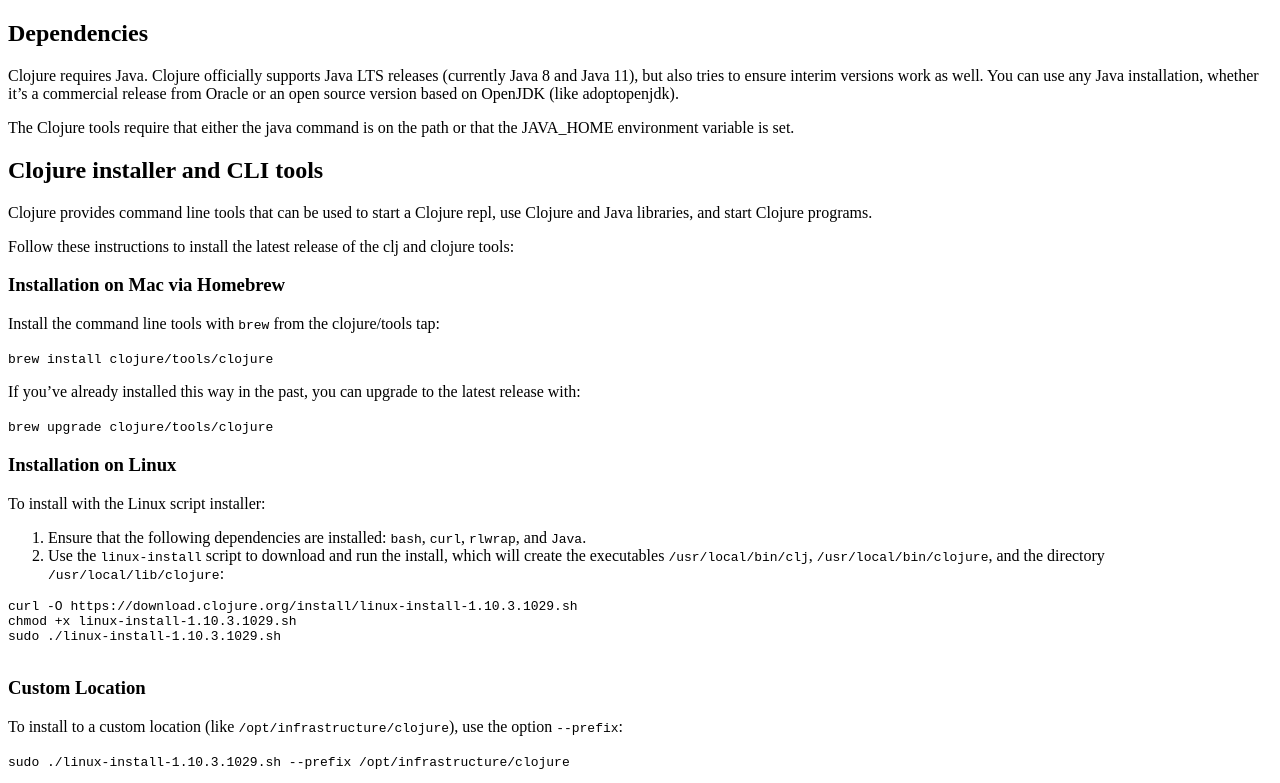
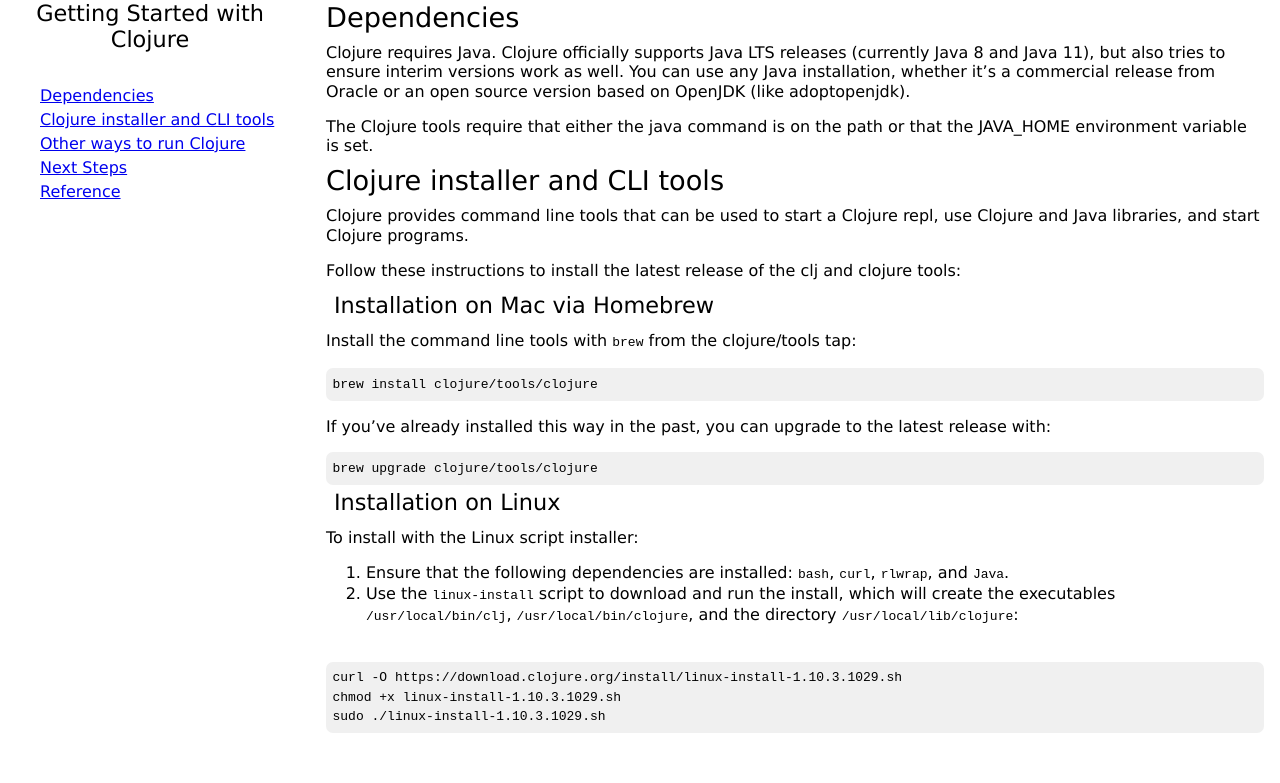
Before and after one commit to nsaritzky/fcc-technical-doc, a website: page index.html in a window 1280 px wide. Shown: the top 783 px of the page. Drawn offline with Linux system fonts and the light colour scheme.

Commit message:
CSS rough draft, all tests passing

```diff
--- a/index.css
+++ b/index.css
@@ -0,0 +1,78 @@
+.main-section {
+  line-height: 1.2em;
+  text-align: left;
+}
+
+.sub-section {
+}
+
+.section-content {
+  margin: 8px;
+}
+
+:root {
+  --navbar-width: 300px;
+}
+
+.sansserif {
+  font-family: Verdana, Arial, Helvetica, sans-serif;
+}
+
+@media (min-width: 825px) {
+  #navbar {
+    position: fixed;
+    top: 0;
+    left: 0;
+    width: var(--navbar-width);
+  }
+
+  #main-doc {
+    margin-left: calc(var(--navbar-width) + 10px);
+  }
+}
+
+@media (max-width: 825px) {
+  #navbar {
+    position: static;
+    width: 100%;
+  }
+
+  #main-doc {
+    margin-left: 0;
+  }
+}
+
+#navbar header {
+  font-size: 1.4em;
+  margin: 0;
+  text-align: center;
+}
+
+header {
+  font-size: 1.7em;
+  margin: 8px;
+}
+
+.sub-section > header {
+  font-size: 1.4em;
+}
+
+pre > code,
+section > code {
+  background: #f0f0f0;
+  padding: 0.5em;
+  white-space: pre-line;
+  display: block;
+  text-align: left;
+  border-radius: 7px;
+  line-height: 1.5em;
+}
+
+.nav-list {
+  list-style: none;
+  margin: 2em 0;
+}
+
+.nav-link {
+  line-height: 1.5em;
+}
--- a/index.html
+++ b/index.html
@@ -11,44 +11,72 @@
   <link rel="stylesheet" href="index.css" type="text/css" media="screen">
   <!-- Place favicon.ico in the root directory -->
 </head>
-<body>
+<body class="sansserif">
+  <nav id="navbar">
+    <header>
+      Getting Started with Clojure
+    </header>
+    <ul class="nav-list">
+      <li>
+        <a class="nav-link" href="#Dependencies">Dependencies</a>
+      </li>
+      <li>
+        <a class="nav-link" href="#Clojure_installer_and_CLI_tools">Clojure installer
+        and CLI tools</a>
+      </li>
+      <li>
+        <a class="nav-link" href="#Other_ways_to_run_Clojure">Other ways to run
+        Clojure</a>
+      </li>
+      <li>
+        <a class="nav-link" href="#Next_Steps">Next Steps</a>
+      </li>
+      <li>
+        <a class="nav-link" href="#Reference">Reference</a>
+      </li>
+    </ul>
+  </nav>
   <main id="main-doc">
     <section class="main-section" id="Dependencies">
       <header>
-        <h2>Dependencies</h2>
+        Dependencies
       </header>
+      <div class="section-content">
         <p>Clojure requires Java. Clojure officially supports Java LTS releases
-      (currently Java 8 and Java 11), but also tries to ensure interim versions work as
-      well. You can use any Java installation, whether it’s a commercial release from
-      Oracle or an open source version based on OpenJDK (like adoptopenjdk).</p>
-      <p>The Clojure tools require that either the java command is on the path or that
-      the JAVA_HOME environment variable is set.</p>
+        (currently Java 8 and Java 11), but also tries to ensure interim versions work
+        as well. You can use any Java installation, whether it’s a commercial release
+        from Oracle or an open source version based on OpenJDK (like adoptopenjdk).</p>
+        <p>The Clojure tools require that either the java command is on the path or
+        that the JAVA_HOME environment variable is set.</p>
+      </div>
     </section>
     <section class="main-section" id="Clojure_installer_and_CLI_tools">
       <header>
-        <h2>Clojure installer and CLI tools</h2>
+        Clojure installer and CLI tools
       </header>
-      <p>Clojure provides command line tools that can be used to start a Clojure repl,
-      use Clojure and Java libraries, and start Clojure programs.</p>
-      <p>Follow these instructions to install the latest release of the clj and clojure
-      tools:</p>
+      <div class="section-content">
+        <p>Clojure provides command line tools that can be used to start a Clojure
+        repl, use Clojure and Java libraries, and start Clojure programs.</p>
+        <p>Follow these instructions to install the latest release of the clj and
+        clojure tools:</p>
         <section class="sub-section">
           <header>
-          <h3>Installation on Mac via Homebrew</h3>
+            Installation on Mac via Homebrew
           </header>
-        <p>Install the command line tools with <code>brew</code> from the clojure/tools
-        tap:</p><code>brew install clojure/tools/clojure</code>
+          <p>Install the command line tools with <code>brew</code> from the
+          clojure/tools tap:</p><code>brew install clojure/tools/clojure</code>
           <p>If you’ve already installed this way in the past, you can upgrade to the
           latest release with:</p><code>brew upgrade clojure/tools/clojure</code>
         </section>
         <section class="sub-section">
           <header>
-          <h3>Installation on Linux</h3>
+            Installation on Linux
           </header>
           <p>To install with the Linux script installer:</p>
           <ol>
-          <li>Ensure that the following dependencies are installed: <code>bash</code>,
-          <code>curl</code>, <code>rlwrap</code>, and <code>Java</code>.</li>
+            <li>Ensure that the following dependencies are installed:
+            <code>bash</code>, <code>curl</code>, <code>rlwrap</code>, and
+            <code>Java</code>.</li>
             <li>Use the <code>linux-install</code> script to download and run the
             install, which will create the executables <code>/usr/local/bin/clj</code>,
             <code>/usr/local/bin/clojure</code>, and the directory
@@ -116,35 +144,42 @@
     </section>
     <section class="main-section" id="Next_Steps">
       <header>
-        <h2>Next Steps</h2>
+        Next Steps
       </header>
+      <div class="section-content">
         <ul>
           <li>
             <a href="https://clojure.org/community/tools">Install editors and build
             tools</a>
           </li>
           <li>
-          <a href="https://clojure.org/guides/learn/syntax">Start learning the Clojure
-          basics</a>
+            <a href="https://clojure.org/guides/learn/syntax">Start learning the
+            Clojure basics</a>
           </li>
           <li>
             <a href="https://clojure.org/community/books">Learn Clojure from a book</a>
           </li>
           <li>
-          <a href="https://clojure.org/community/resources">Explore Clojure communities
-          and resources</a>
+            <a href="https://clojure.org/community/resources">Explore Clojure
+            communities and resources</a>
           </li>
           <li>
             <a href="https://ask.clojure.org/">Ask questions about Clojure</a>
           </li>
         </ul>
         <p><i>Original author: Alex Miller</i></p>
+      </div>
     </section>
     <section class="main-section" id="Reference">
       <header>
-        <h2>Reference</h2>
-      </header>This text is taken from <a href=
-      "https://clojure.org/guides/getting_started">Clojure: Getting Started</a>.
+        Reference
+      </header>This text is taken from
+      <div class="section-content">
+        <div class="section-content">
+          <a href="https://clojure.org/guides/getting_started">Clojure: Getting
+          Started</a>.
+        </div>
+      </div>
     </section>
     <script src=
     "https://cdn.freecodecamp.org/testable-projects-fcc/v1/bundle.js"></script>
```
Lines whose indentation alone changed are shown as unchanged.
